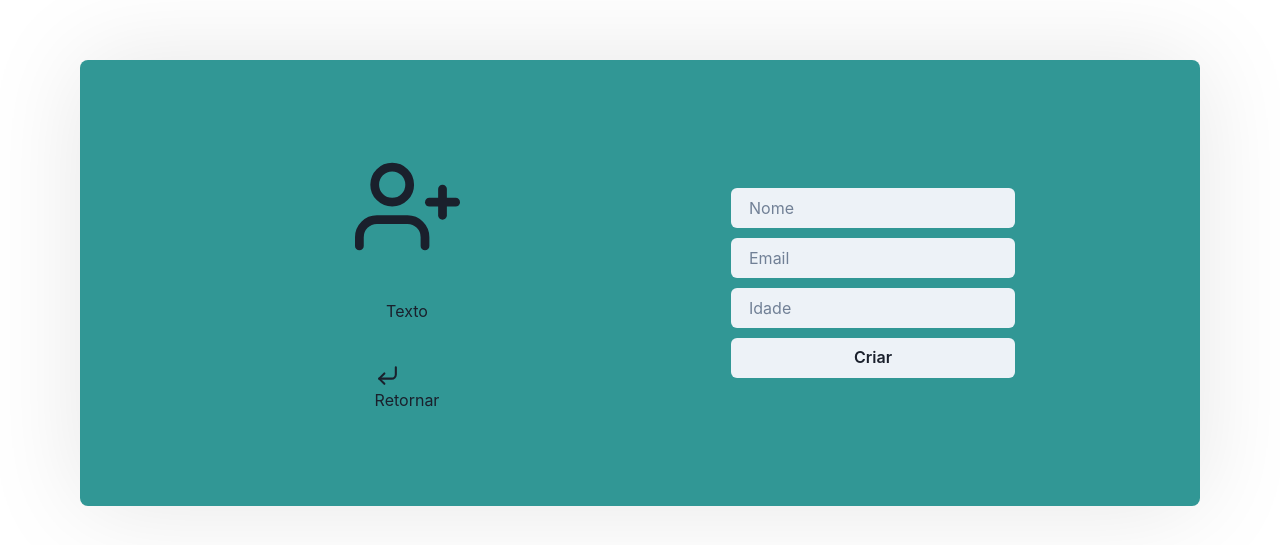
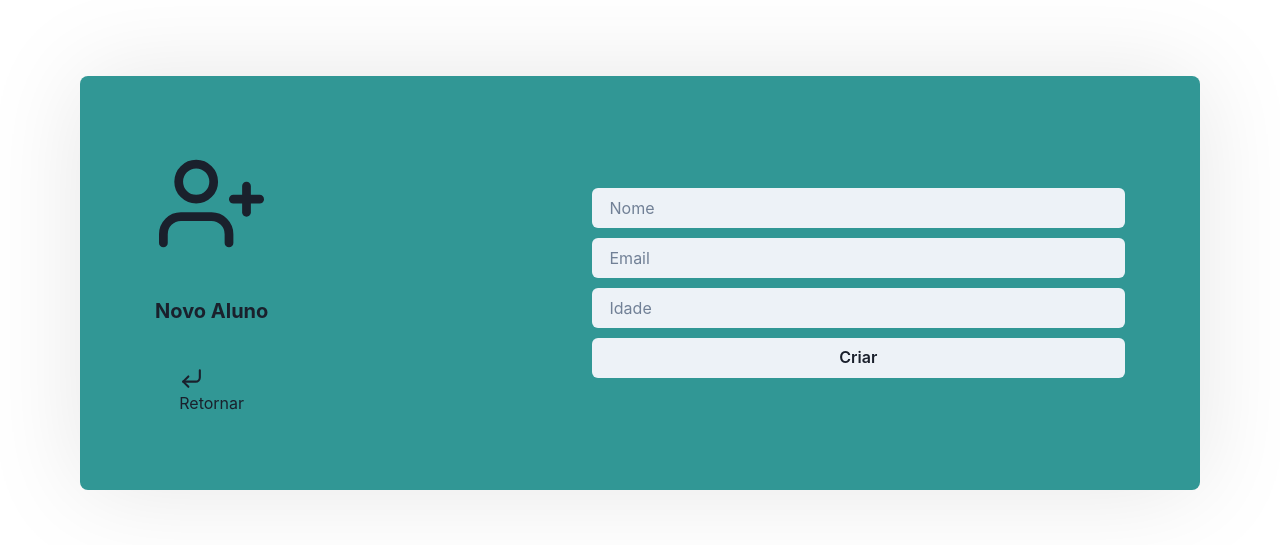
Before and after one commit to dreackdown/reactjs-alunos, a React (Vite) app in the folder frontend/: page /aluno/novo/1 in a window 1280 px wide. Shown: the part 117-662 px from the top of the page. Built offline with nearby package versions, Linux system fonts and the light colour scheme.

Commit message:
atualizacao novo aluno

```diff
--- a/frontend/src/components/NovoAluno/NovoAluno.jsx
+++ b/frontend/src/components/NovoAluno/NovoAluno.jsx
@@ -17,24 +17,24 @@ export const NovoAluno = () => {
     >
       <Flex
         w="100%"
-        p="94px"
+        p="75px"
         bg="teal.500"
         boxShadow="0 0 100px rgba(0,0,0,0.1)"
         borderRadius="8px"
         justify="space-between"
         align="center"
       >
-        <Flex direction="column" alignItems="center" w="50%" gap="40px">
+        <Flex direction="column" alignItems="center" w="auto" gap="40px">
           <FiUserPlus size="105" />
-          <Text>Texto</Text>
+          <Text fontWeight="bold" fontSize="xl">
+            Novo Aluno
+          </Text>
           <Link to="/alunos">
             <FiCornerDownLeft size="25" />
             Retornar
           </Link>
         </Flex>
-        <Flex w="50%" justifyContent="center">
-          <form>
-            <Flex direction="column" gap="10px">
+        <Flex direction="column" gap="10px" w="55%">
           <Campo placeholder="Nome" variant="filled" />
           <Campo placeholder="Email" variant="filled" />
           <Campo placeholder="Idade" variant="filled" />
@@ -42,8 +42,6 @@ export const NovoAluno = () => {
             Criar
           </Botao>
         </Flex>
-          </form>
-        </Flex>
       </Flex>
     </Flex>
   )
```
Also changed, not shown: 2 other files (tests, documents, lock files or other folders). Lines whose indentation alone changed are shown as unchanged.
